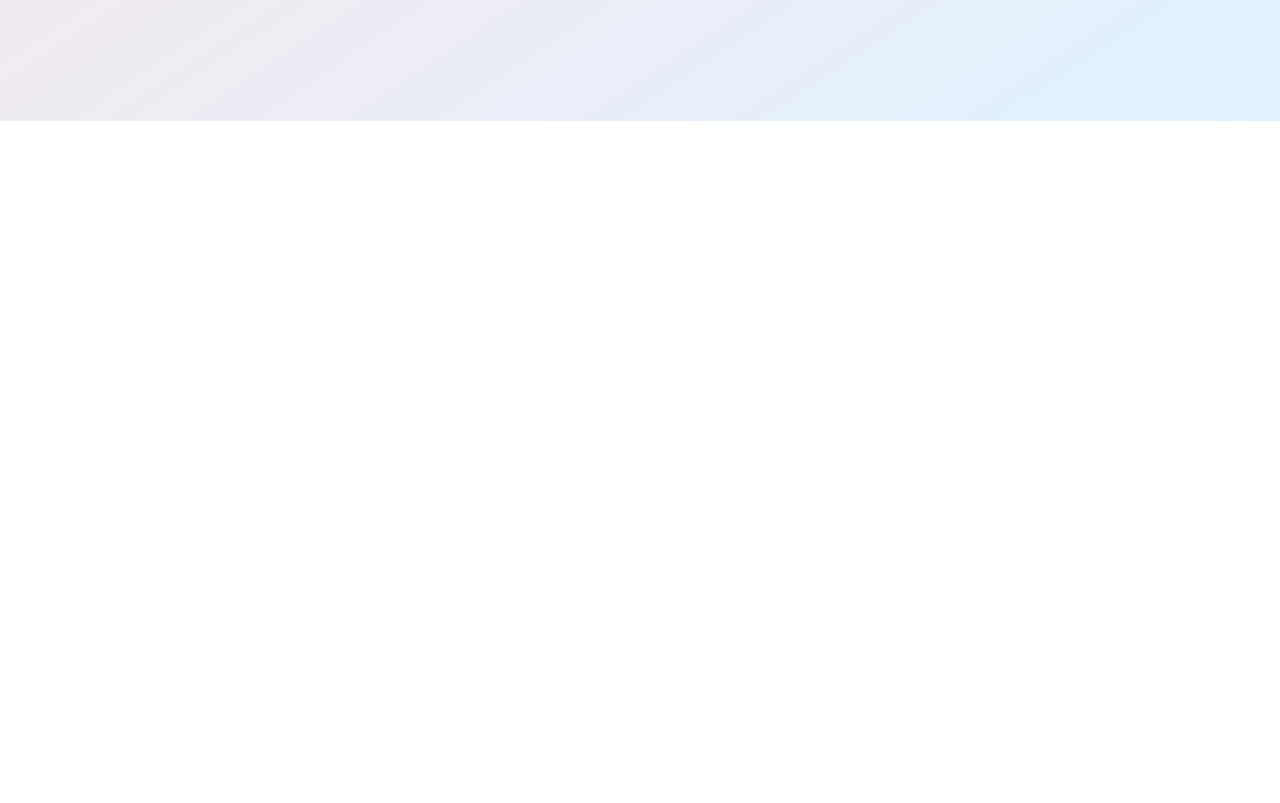
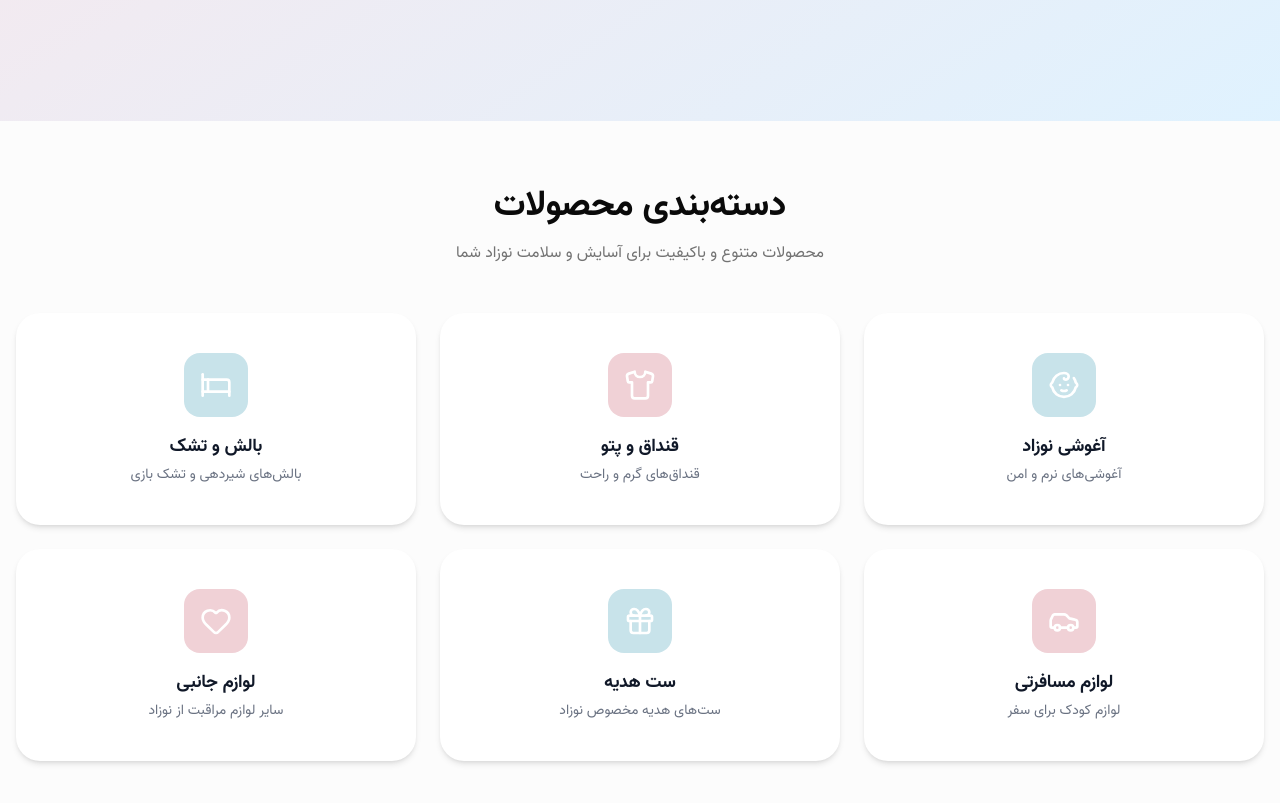
Before and after one commit to LoopCrafter/ninito-client, a Next.js app: page / in a window 1280 px wide. Shown: the part 800-1603 px from the top of the page. Before the commit the page ends 921 px from the top, so only its background shows below. Built offline with nearby package versions, Linux system fonts and the light colour scheme.

Commit message:
Implemented Category section in home page

```diff
--- a/app/page.tsx
+++ b/app/page.tsx
@@ -1,9 +1,11 @@
+import { CategoriesSection } from "@/components/categories-section";
 import { HeroSection } from "@/components/hero-section";
 
 export default function Home() {
   return (
     <div className="">
       <HeroSection />
+      <CategoriesSection />
     </div>
   );
 }
--- /dev/null
+++ b/components/categories-section.tsx
@@ -0,0 +1,118 @@
+import { Baby, Shirt, Bed, Car, Gift, Heart } from "lucide-react";
+
+const categories = [
+  {
+    id: "swaddles",
+    name: "آغوشی نوزاد",
+    icon: Baby,
+    description: "آغوشی‌های نرم و امن",
+    color: "bg-baby-blue",
+  },
+  {
+    id: "blankets",
+    name: "قنداق و پتو",
+    icon: Shirt,
+    description: "قنداق‌های گرم و راحت",
+    color: "bg-baby-pink",
+  },
+  {
+    id: "pillows",
+    name: "بالش و تشک",
+    icon: Bed,
+    description: "بالش‌های شیردهی و تشک بازی",
+    color: "bg-baby-blue",
+  },
+  {
+    id: "travel",
+    name: "لوازم مسافرتی",
+    icon: Car,
+    description: "لوازم کودک برای سفر",
+    color: "bg-baby-pink",
+  },
+  {
+    id: "gifts",
+    name: "ست هدیه",
+    icon: Gift,
+    description: "ست‌های هدیه مخصوص نوزاد",
+    color: "bg-baby-blue",
+  },
+  {
+    id: "accessories",
+    name: "لوازم جانبی",
+    icon: Heart,
+    description: "سایر لوازم مراقبت از نوزاد",
+    color: "bg-baby-pink",
+  },
+];
+
+export function CategoriesSection() {
+  return (
+    <section className="py-16 bg-muted/30">
+      <div className="container mx-auto px-4">
+        <div className="text-center mb-12">
+          <h2 className="text-3xl md:text-4xl font-bold mb-4">
+            دسته‌بندی محصولات
+          </h2>
+          <p className="text-muted-foreground max-w-2xl mx-auto">
+            محصولات متنوع و باکیفیت برای آسایش و سلامت نوزاد شما
+          </p>
+        </div>
+
+        {/* Desktop Grid */}
+        <div className="hidden md:grid grid-cols-2 lg:grid-cols-3 gap-6">
+          {categories.map((category) => {
+            const IconComponent = category.icon;
+            return (
+              <a
+                key={category.id}
+                href="/products"
+                className="category-card block cursor-pointer rounded-3xl bg-white shadow-md hover:shadow-xl transition-shadow duration-300 py-10 px-4 text-center"
+              >
+                <div
+                  className={`${category.color} w-16 h-16 rounded-2xl flex items-center justify-center mx-auto mb-4 bg-[${category.color}]`}
+                >
+                  <IconComponent className="h-8 w-8 text-white" />
+                </div>
+                <h3 className="font-semibold text-lg mb-1 text-gray-900">
+                  {category.name}
+                </h3>
+                <p className="text-sm text-gray-500">{category.description}</p>
+              </a>
+            );
+          })}
+        </div>
+
+        {/* Mobile Horizontal Scroll */}
+        <div className="md:hidden overflow-x-auto">
+          <div
+            className="flex space-x-4 space-x-reverse pb-4"
+            style={{ width: "max-content" }}
+          >
+            {categories.map((category) => {
+              const IconComponent = category.icon;
+              return (
+                <a
+                  key={category.id}
+                  href="/products"
+                  className="category-card cursor-pointer min-w-[200px] block"
+                >
+                  <div
+                    className={`${category.color} w-12 h-12 rounded-xl flex items-center justify-center mx-auto mb-3`}
+                  >
+                    <IconComponent className="h-6 w-6 text-white" />
+                  </div>
+                  <h3 className="font-semibold text-base mb-1">
+                    {category.name}
+                  </h3>
+                  <p className="text-muted-foreground text-xs">
+                    {category.description}
+                  </p>
+                </a>
+              );
+            })}
+          </div>
+        </div>
+      </div>
+    </section>
+  );
+}
```
